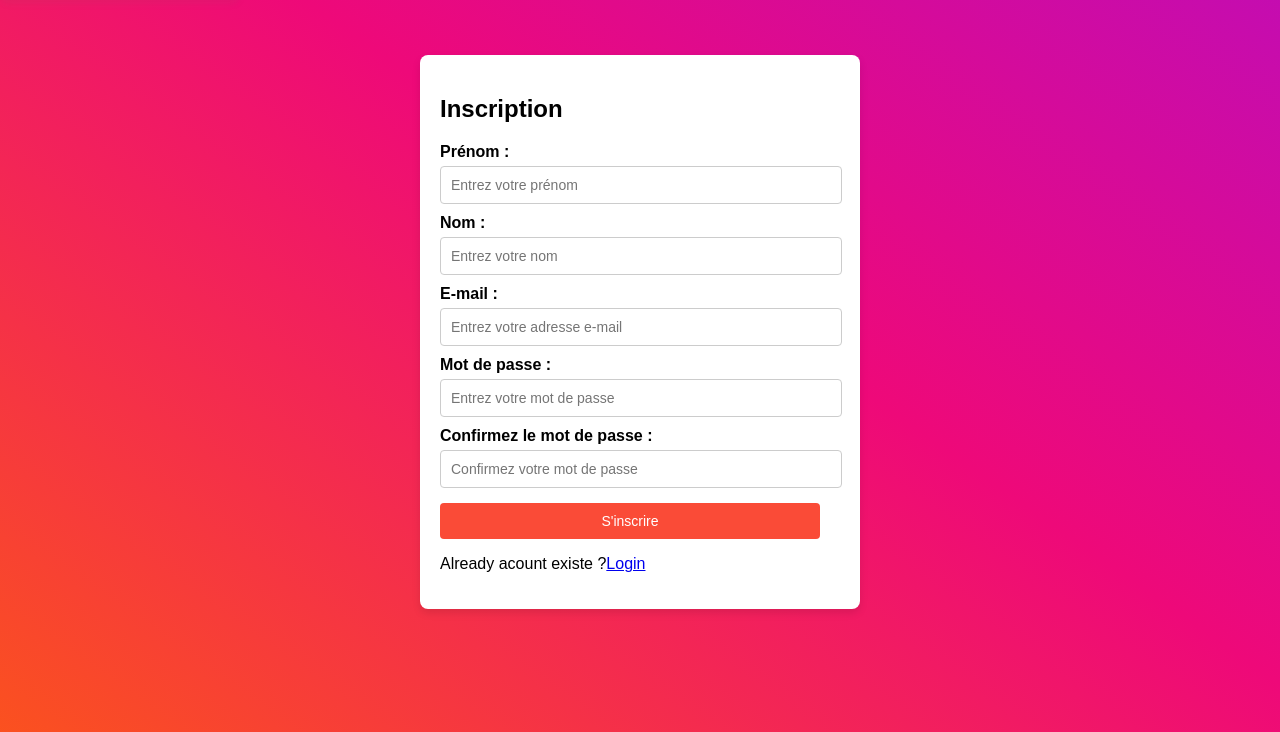
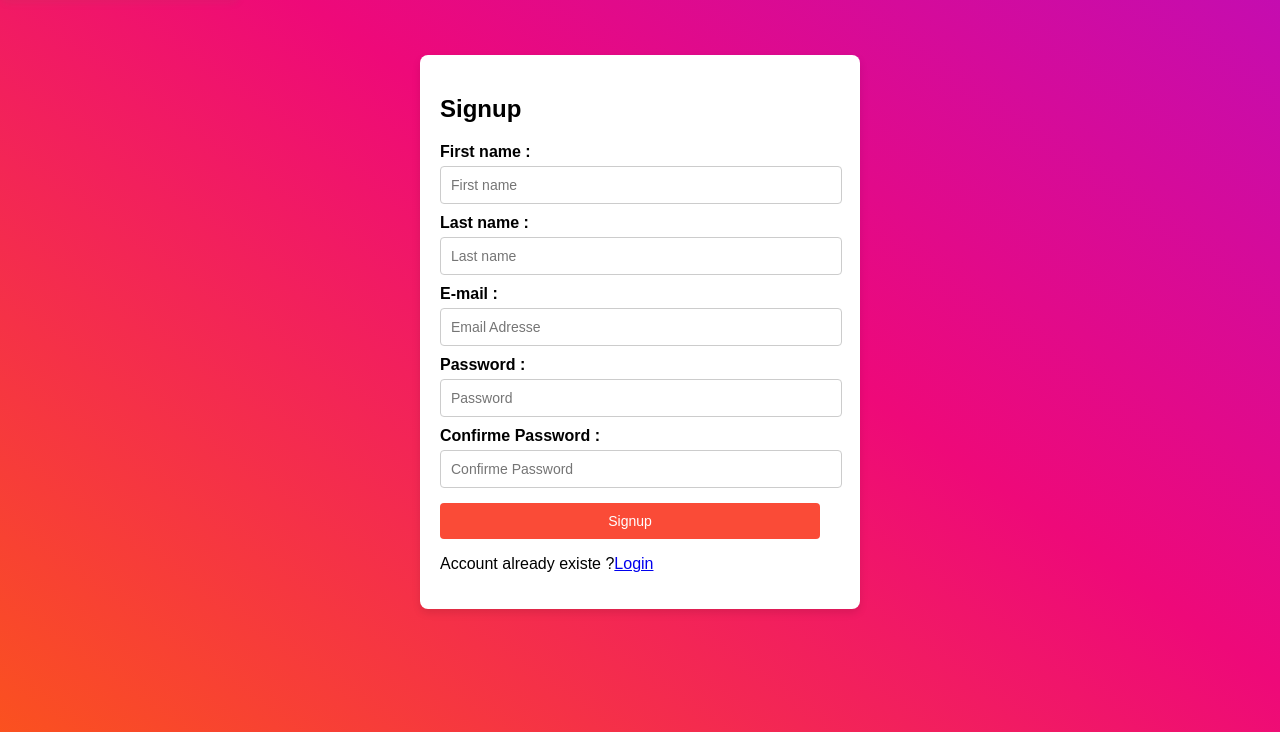
Before and after one commit to yassinehmza/TheLastProLearn, a PHP site: page /register/register.html in a window 1280 px wide. Shown: the part 68-800 px from the top of the page. Run offline with PHP 8.4, Linux system fonts and the light colour scheme.

Commit message:
last change by matador

```diff
--- a/register/register.html
+++ b/register/register.html
@@ -29,25 +29,25 @@
 </header>
 <br><br><br>
   <form action="../backend/register.php" method="POST">
-    <h2>Inscription</h2>
+    <h2>Signup</h2>
 
-    <label for="prenom">Prénom :</label>
-    <input type="text" id="prenom" name="prenom" placeholder="Entrez votre prénom" required>
+    <label for="prenom">First name :</label>
+    <input type="text" id="prenom" name="prenom" placeholder="First name" required>
 
-    <label for="nom">Nom :</label>
-    <input type="text" id="nom" name="nom" placeholder="Entrez votre nom" required>
+    <label for="nom">Last name :</label>
+    <input type="text" id="nom" name="nom" placeholder="Last name" required>
 
     <label for="email">E-mail :</label>
-    <input type="email" id="email" name="email" placeholder="Entrez votre adresse e-mail" required>
+    <input type="email" id="email" name="email" placeholder="Email Adresse" required>
 
-    <label for="password">Mot de passe :</label>
-    <input type="password" id="password" name="password" placeholder="Entrez votre mot de passe" required>
+    <label for="password">Password :</label>
+    <input type="password" id="password" name="password" placeholder="Password" required>
 
-    <label for="confirm-password">Confirmez le mot de passe :</label>
-    <input type="password" id="confirm-password" name="confirm-password" placeholder="Confirmez votre mot de passe" required>
+    <label for="confirm-password">Confirme Password :</label>
+    <input type="password" id="confirm-password" name="confirm-password" placeholder="Confirme Password" required>
 
-    <button type="submit">S'inscrire</button>
-    <p>Already acount existe  ?<a href="../login/login.html">Login</a></p>
+    <button type="submit">Signup</button>
+    <p> Account already  existe  ?<a href="../login/login.html">Login</a></p>
   </form>
 </body>
 </html>
```
Also changed, not shown: css/login.css (+12 -11 lines), login/login.html (+7 -7 lines), 3 other files.
